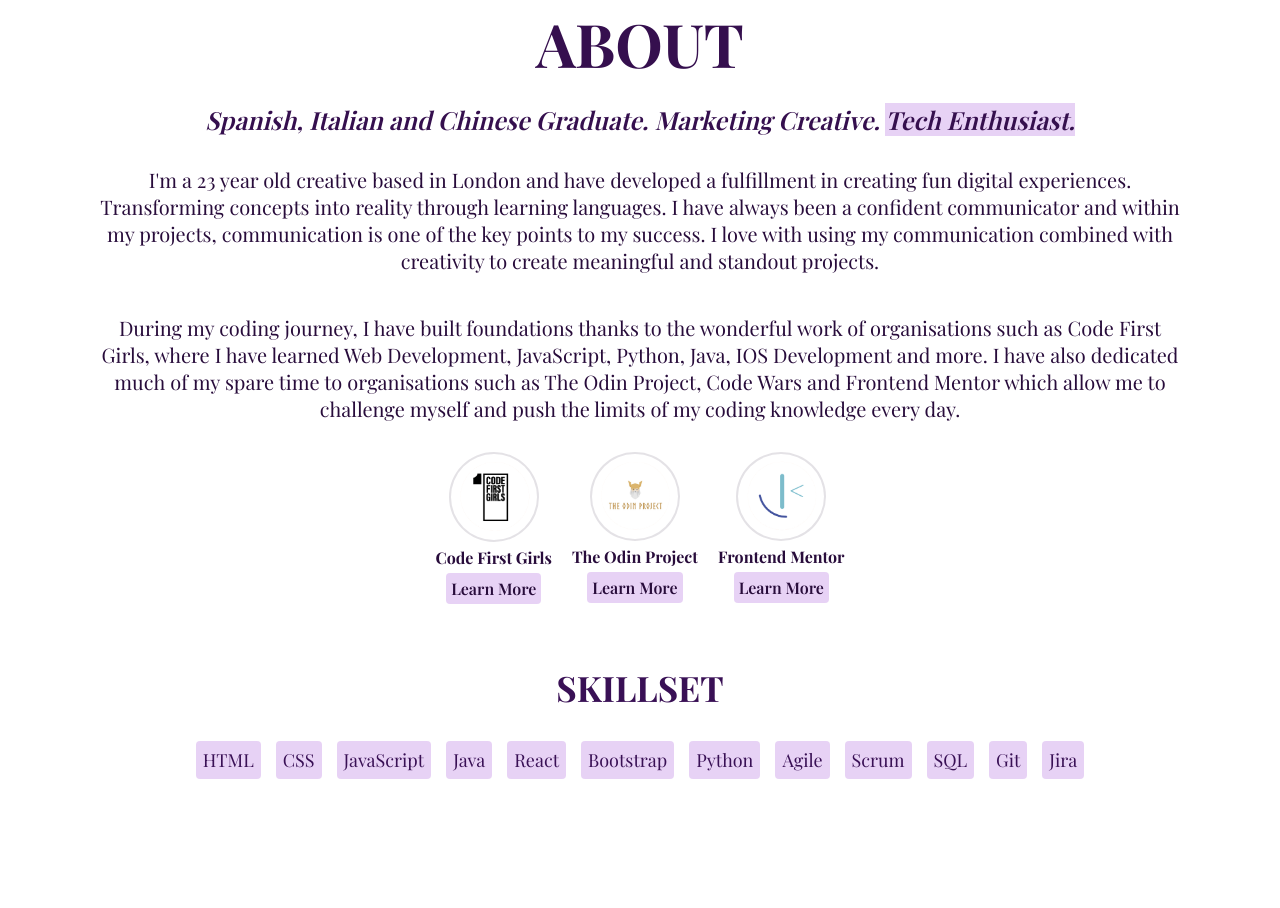
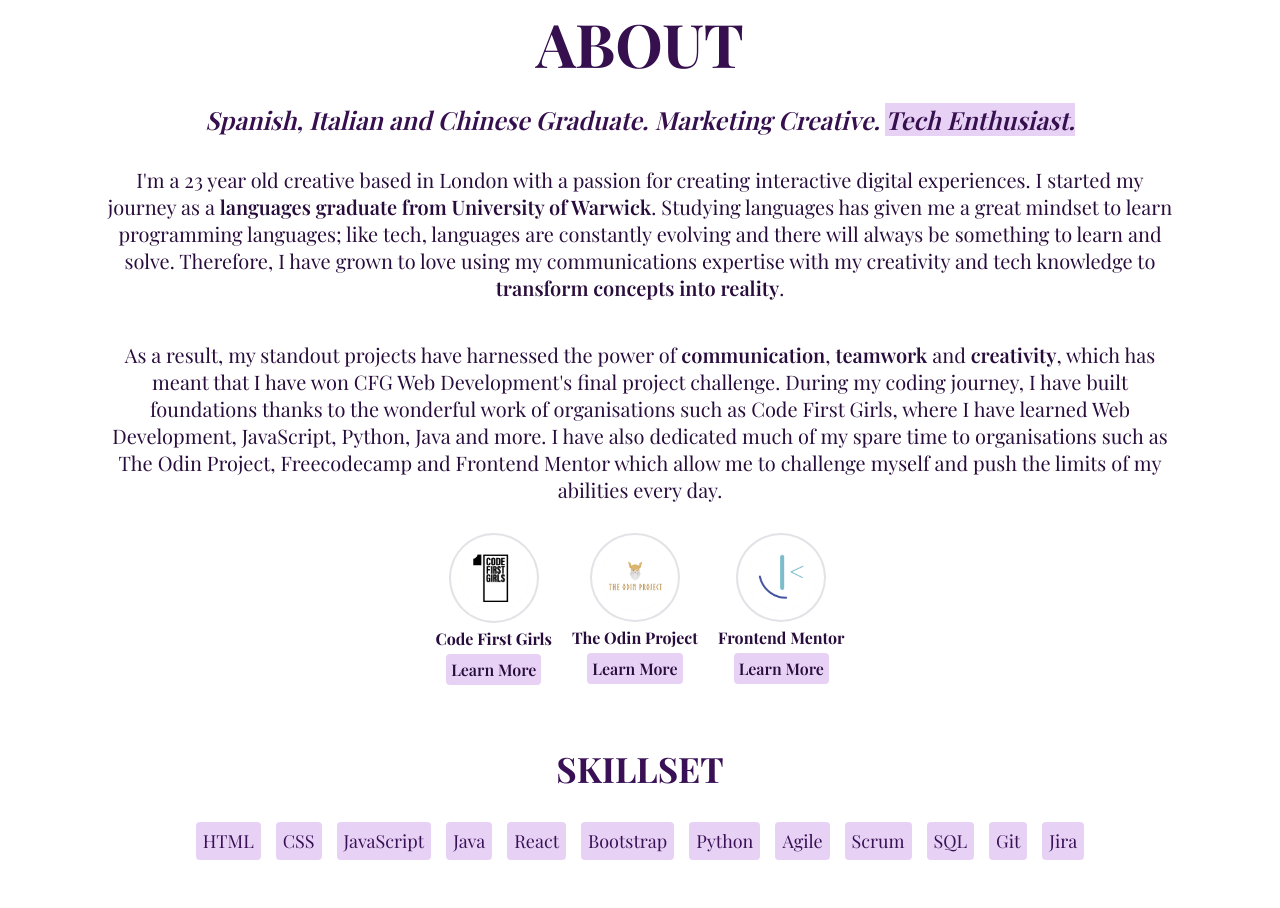
Before and after one commit to e-healy/ehealy-portfolio, a plain HTML site: page index.html in a window 1280 px wide. Shown: the part 967-1875 px from the top of the page. Drawn offline with nearby package versions, Linux system fonts and the light colour scheme; a web font is replaced by a local one.

Commit message:
Adjust about written section

```diff
--- a/index.html
+++ b/index.html
@@ -71,9 +71,8 @@
                         <p>Spanish, Italian and Chinese Graduate. Marketing Creative. <span>Tech Enthusiast.</span></p>
                     </div>
                     <div class="about-content">
-                        <p>I'm a 23 year old creative based in London and have developed a fulfillment in creating fun digital experiences. Transforming concepts into reality through learning languages. I have always been a confident communicator and within my projects, communication is one of the key points to my success. I love with using my communication combined with creativity to create meaningful and standout projects.</p>
-                        <!-- <p>Surrounded by friends who code is where my love for coding started. I am an individual who loves learning, and so learning to code has been an amazing adventure that I would love to pursue further.</p> -->
-                        <p>During my coding journey, I have built foundations thanks to the wonderful work of organisations such as Code First Girls, where I have learned Web Development, JavaScript, Python, Java, IOS Development and more. I have also dedicated much of my spare time to organisations such as The Odin Project, Code Wars and Frontend Mentor which allow me to challenge myself and push the limits of my coding knowledge every day.</p>
+                        <p>I'm a 23 year old creative based in London with a passion for creating interactive digital experiences. I started my journey as a <span>languages graduate from University of Warwick</span>. Studying languages has given me a great mindset to learn programming languages; like tech, languages are constantly evolving and there will always be something to learn and solve. Therefore, I have grown to love using my communications expertise with my creativity and tech knowledge to <span>transform concepts into reality</span>.</p>
+                        <p>As a result, my standout projects have harnessed the power of <span>communication</span>, <span>teamwork</span> and <span>creativity</span>, which has meant that I have won CFG Web Development's final project challenge. During my coding journey, I have built foundations thanks to the wonderful work of organisations such as Code First Girls, where I have learned Web Development, JavaScript, Python, Java and more. I have also dedicated much of my spare time to organisations such as The Odin Project, Freecodecamp and Frontend Mentor which allow me to challenge myself and push the limits of my abilities every day.</p>
                     </div>
                     <div class="about-icons">
                         <div class="about-item">
--- a/styles.css
+++ b/styles.css
@@ -241,6 +241,7 @@ body {
 
 .about-title p span {
     background-color: rgba(135, 31, 204, 0.2);
+
 }
 
 .about-container .about-content {
@@ -251,6 +252,10 @@ body {
     gap: 40px;
     font-size: 20px;
     margin: 0 60px;
+}
+
+.about-content p span {
+    font-weight: 600;
 }
 
 .about-icons {
```
